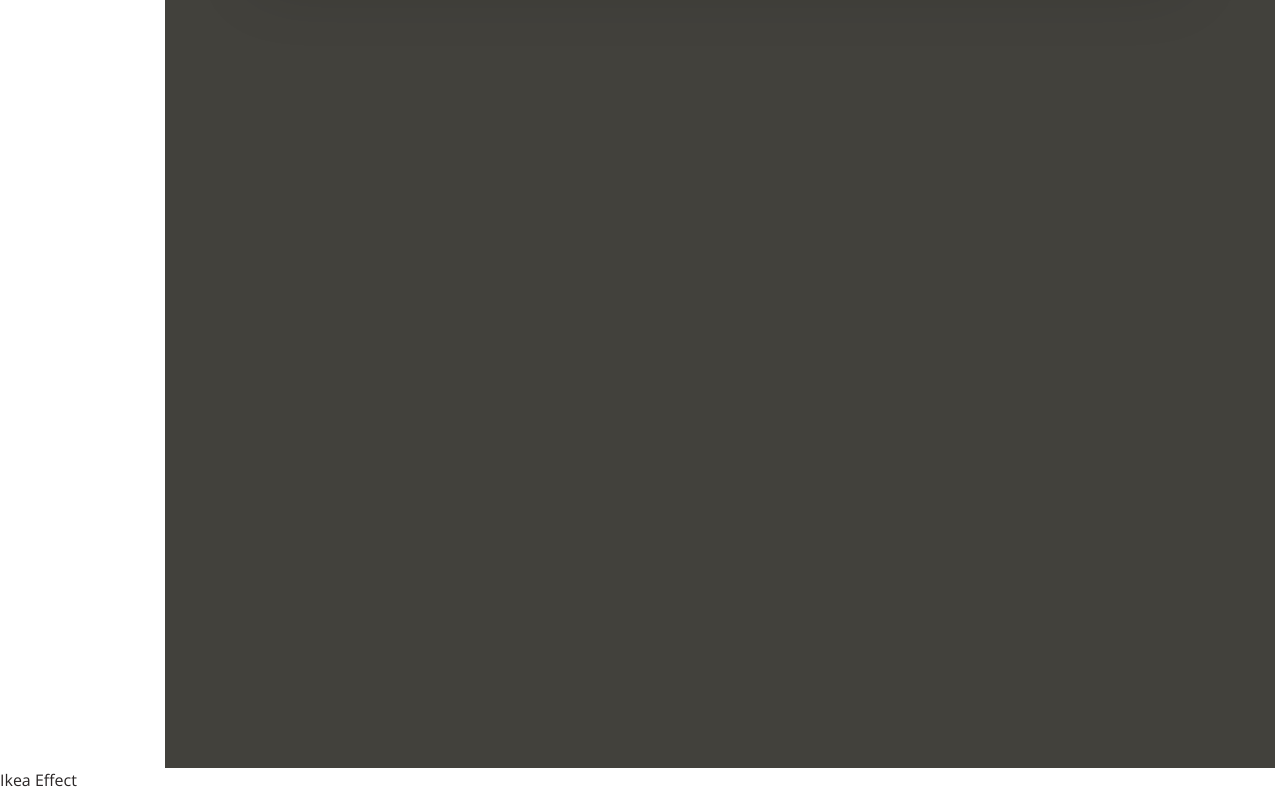
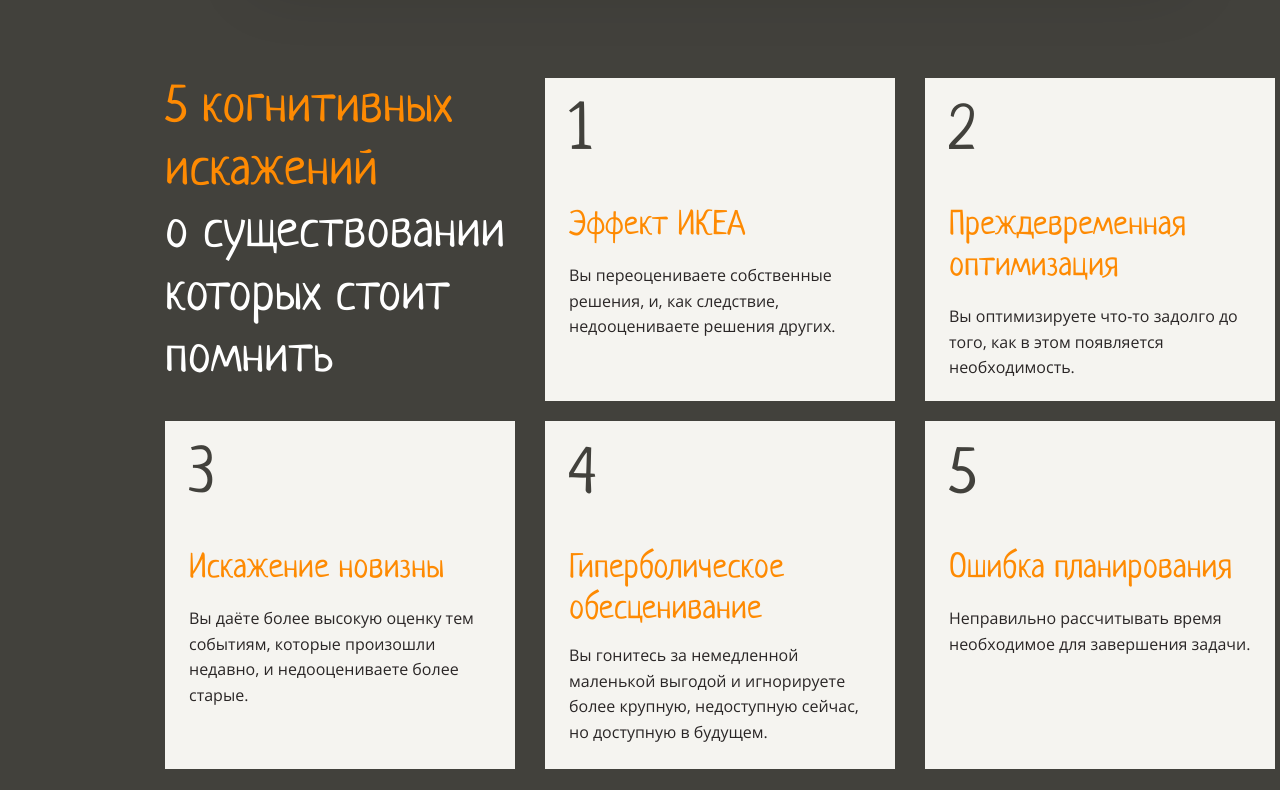
Before and after one commit to IrinaMakarova1990/layout-designer-project-58, a website: page src/index.html in a window 1280 px wide. Shown: the part 1849-2639 px from the top of the page. Drawn offline with Linux system fonts and the light colour scheme.

Commit message:
added navigation section

```diff
--- a/src/index.html
+++ b/src/index.html
@@ -27,7 +27,7 @@
                 <div class="header__text text-flex">
                     <p class="header__text-description text-top">Вместе они формируют что-то вроде замкнутого цикла, и это может привести к длительной потере продуктивности, багам и бесконечному разочарованию.</p>
                     <p class="header__text-description text-bottom">Если мы сможем минимизировать воздействие одного или нескольких из этих факторов, то сможем сломать и цикл, а остатки нейтрализовать.</p>
-                    <a class="btn" href="#nav" >подробнее</a>
+                    <a class="btn" href="#navigation" >подробнее</a>
                 </div>
             </div>
         </div>
@@ -46,9 +46,42 @@
                 </div>
             </div>
         </section>
-        <section id="nav">
+        <section id="navigation">
             <div class="container nav__container">
-                <nav class="nav"></nav>
+                <nav class="nav">
+                    <ul class="nav__list">
+                        <li class="nav__list-item">
+                            <h2 class="nav-title">
+                                <span class="main-color">5 когнитивных искажений</span><br> о существовании которых стоит помнить
+                            </h2>
+                        </li>
+                        <li class="nav__list-item">
+                            <div class="card-number">1</div>
+                            <h3 class="card-title">Эффект ИКЕА</h3>
+                            <p class="card-description">Вы переоцениваете собственные решения, и, как следствие, недооцениваете решения других.</p>
+                        </li>
+                        <li class="nav__list-item">
+                            <div class="card-number">2</div>
+                            <h3 class="card-title">Преждевременная оптимизация</h3>
+                            <p class="card-description">Вы оптимизируете что-то задолго до того, как в этом появляется необходимость.</p>
+                        </li>
+                        <li class="nav__list-item h-348">
+                            <div class="card-number">3</div>
+                            <h3 class="card-title">Искажение новизны</h3>
+                            <p class="card-description">Вы даёте более высокую оценку тем событиям, которые произошли недавно, и недооцениваете более старые.</p>
+                        </li>
+                        <li class="nav__list-item h-348">
+                            <div class="card-number">4</div>
+                            <h3 class="card-title mb-12">Гиперболическое обесценивание</h3>
+                            <p class="card-description">Вы гонитесь за немедленной маленькой выгодой и игнорируете более крупную, недоступную сейчас, но доступную в будущем.</p>
+                        </li>
+                        <li class="nav__list-item h-348">
+                            <div class="card-number">5</div>
+                            <h3 class="card-title">Ошибка планирования</h3>
+                            <p class="card-description">Неправильно рассчитывать время необходимое для завершения задачи.</p>
+                        </li>
+                    </ul>
+                </nav>
             </div>
         </section>
         <section>Ikea Effect</section>
--- a/src/styles/slyle.css
+++ b/src/styles/slyle.css
@@ -335,19 +335,90 @@ margin-bottom: 200px;
   filter: drop-shadow(0 16px 32px rgba(0 0 0 / 15%));
 }
 
-.preview-link {
+/* .preview-link {
   width: 100%;
-}
+} */
 
 .preview-image {
   width: 100%;
 }
 
+/* ................NAVIGATION............... */
+
 .nav__container {
   padding-top: 0;
   padding-bottom: 0;
-}
-.nav {
-  height: 890px;
   background-color: var(--primaty-dark);
 }
+
+.nav {
+  height: 992px;
+
+}
+
+.nav__list {
+  padding-top: 200px;
+  display: flex;
+  flex-wrap: wrap;
+  /* gap: 30px; */
+}
+.nav__list-item {
+  margin: 0 30px 20px 0;
+  padding: 24px;
+  width: 302px;
+  height: 275px;
+  background-color: var(--light);
+}
+
+.nav__list-item:first-child {
+  padding: 0;
+  width: 350px;
+  height: 323px;
+  background-color: transparent;
+}
+
+.nav__list-item:nth-child(3n) {
+  margin-right: 0;
+}
+
+.h-348 {
+  height: 300px;
+}
+
+.nav-title {
+  font-family: "Neucha";
+  font-size: 52px;
+  font-weight: 400;
+  line-height: 62.4px;
+  color: var(--white);
+}
+
+.card-number {
+  margin-bottom: 40px;
+  font-family: "Neucha";
+  font-size: 64px;
+  font-weight: 400;
+  line-height: 1;
+  color: var(--primaty-dark);
+}
+
+.card-title {
+  margin-bottom: 16px;
+  font-family: "Neucha";
+  font-size: 34px;
+  font-weight: 400;
+  line-height: 40.8px;
+  color: var(--main-color);
+}
+
+.mb-12 {
+  margin-bottom: 12px;
+}
+
+.card-description {
+  font-family: "Open Sans";
+  font-size: 16px;
+  font-weight: 400;
+  line-height: 25.6px;
+  color: var(--dark);
+}
```
